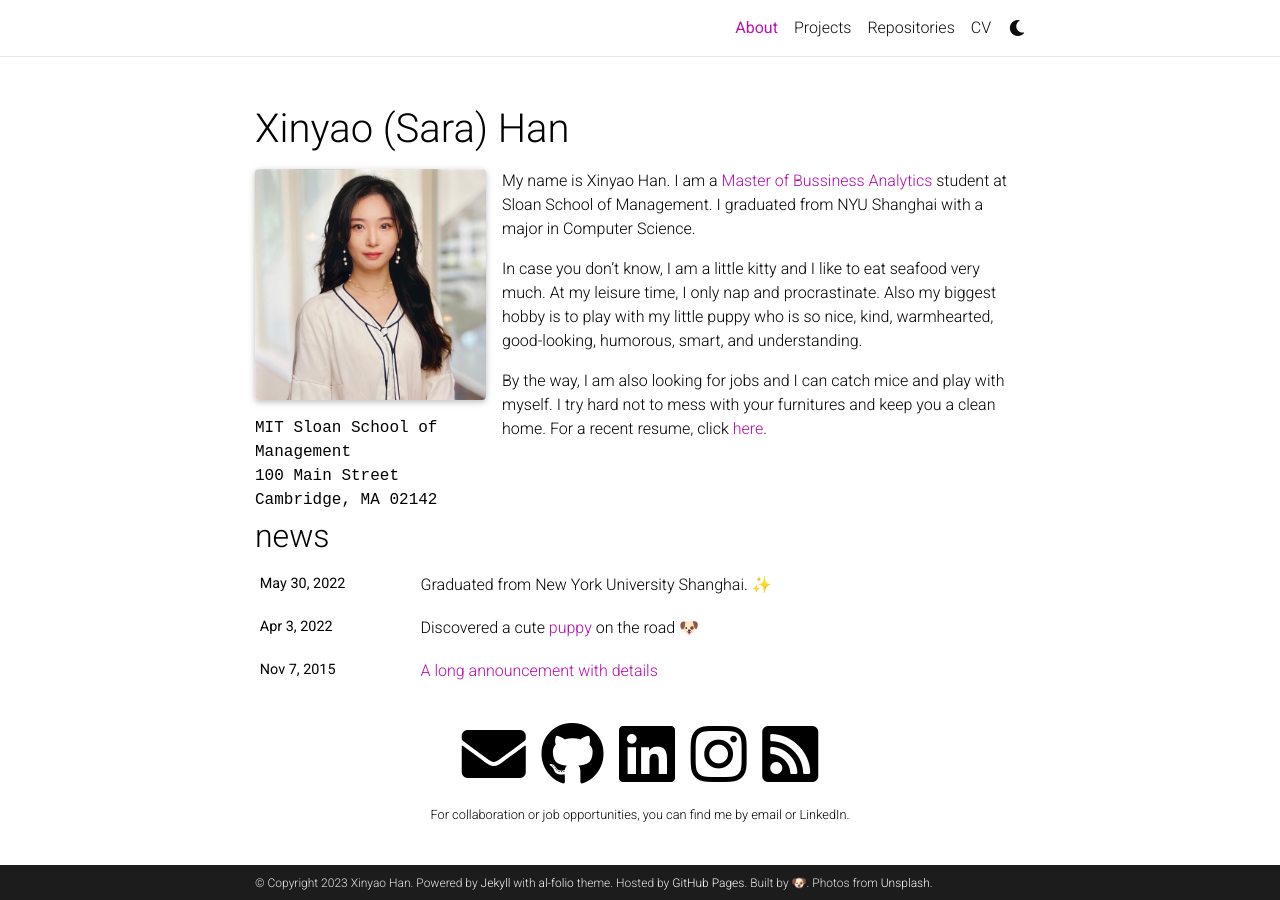
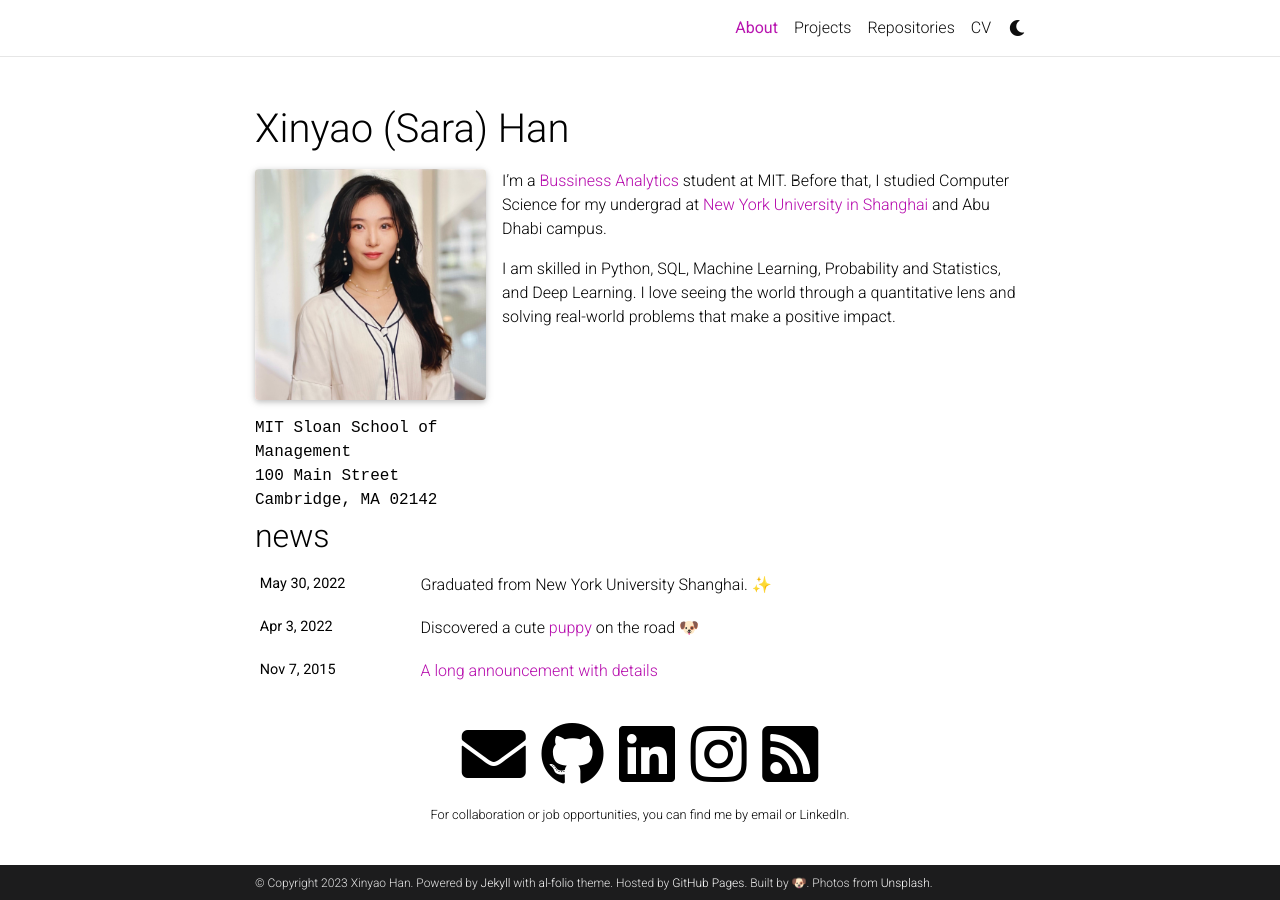
Before and after one commit to XinyaoHan/XinyaoHan.github.io, a Jekyll site: the page built from _pages/about.md, in a window 1280 px wide. Built offline with Jekyll 4.4.1, drawn with Linux system fonts in a browser that asks for light colours; full-size pictures stand in for the smaller copies a plugin makes; emoji names are drawn with the system emoji font; comment, search, counter and statistics services are not loaded; a style sheet for code colours, icons or effects is not loaded.

Commit message:
update front page

```diff
--- a/_pages/about.md
+++ b/_pages/about.md
@@ -20,8 +20,12 @@
 social: true  # includes social icons at the bottom of the page
 ---
 
-My name is Xinyao Han. I am a <a href="https://mitsloan.mit.edu/master-of-business-analytics/">Master of Bussiness Analytics</a> student at  Sloan School of Management. I graduated from NYU Shanghai with a major in Computer Science.
+<!-- My name is Xinyao Han. I am a <a href="https://mitsloan.mit.edu/master-of-business-analytics/">Master of Bussiness Analytics</a> student at  Sloan School of Management. I graduated from NYU Shanghai with a major in Computer Science.
 
 In case you don't know, I am a little kitty and I like to eat seafood very much. At my leisure time, I only nap and procrastinate. Also my biggest hobby is to play with my little puppy who is so nice, kind, warmhearted, good-looking, humorous, smart, and understanding.
 
-By the way, I am also looking for jobs and I can catch mice and play with myself. I try hard not to mess with your furnitures and keep you a clean home. For a recent resume, click [here](/assets/pdf/XinyaoHan_resume_1205.pdf).
+By the way, I am also looking for jobs and I can catch mice and play with myself. I try hard not to mess with your furnitures and keep you a clean home. For a recent resume, click [here](/assets/pdf/XinyaoHan_resume_1205.pdf). -->
+
+I’m a <a href="https://mitsloan.mit.edu/master-of-business-analytics/">Bussiness Analytics</a> student at MIT. Before that, I studied Computer Science for my undergrad at <a href="https://shanghai.nyu.edu/">New York University in Shanghai</a> and Abu Dhabi campus.
+
+I am skilled in Python, SQL, Machine Learning, Probability and Statistics, and Deep Learning. I love seeing the world through a quantitative lens and solving real-world problems that make a positive impact.
```
